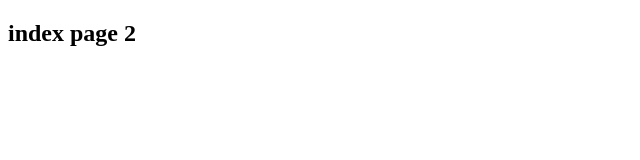
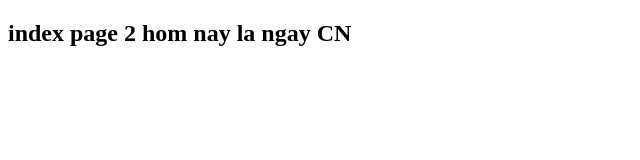
Before and after one commit to minhtri1610/test-ci-cd, a plain HTML site: page index2.html in a window 1280 px wide. Shown: the whole page, without its empty margins (0-640 px from the left). Drawn offline with Linux system fonts and the light colour scheme.

Commit message:
fix(cicd): update yml

```diff
--- a/index2.html
+++ b/index2.html
@@ -6,6 +6,6 @@
     <title>Document</title>
 </head>
 <body>
-    <h2>index page 2</h2>
+    <h2>index page 2 hom nay la ngay CN</h2>
 </body>
 </html>
```
